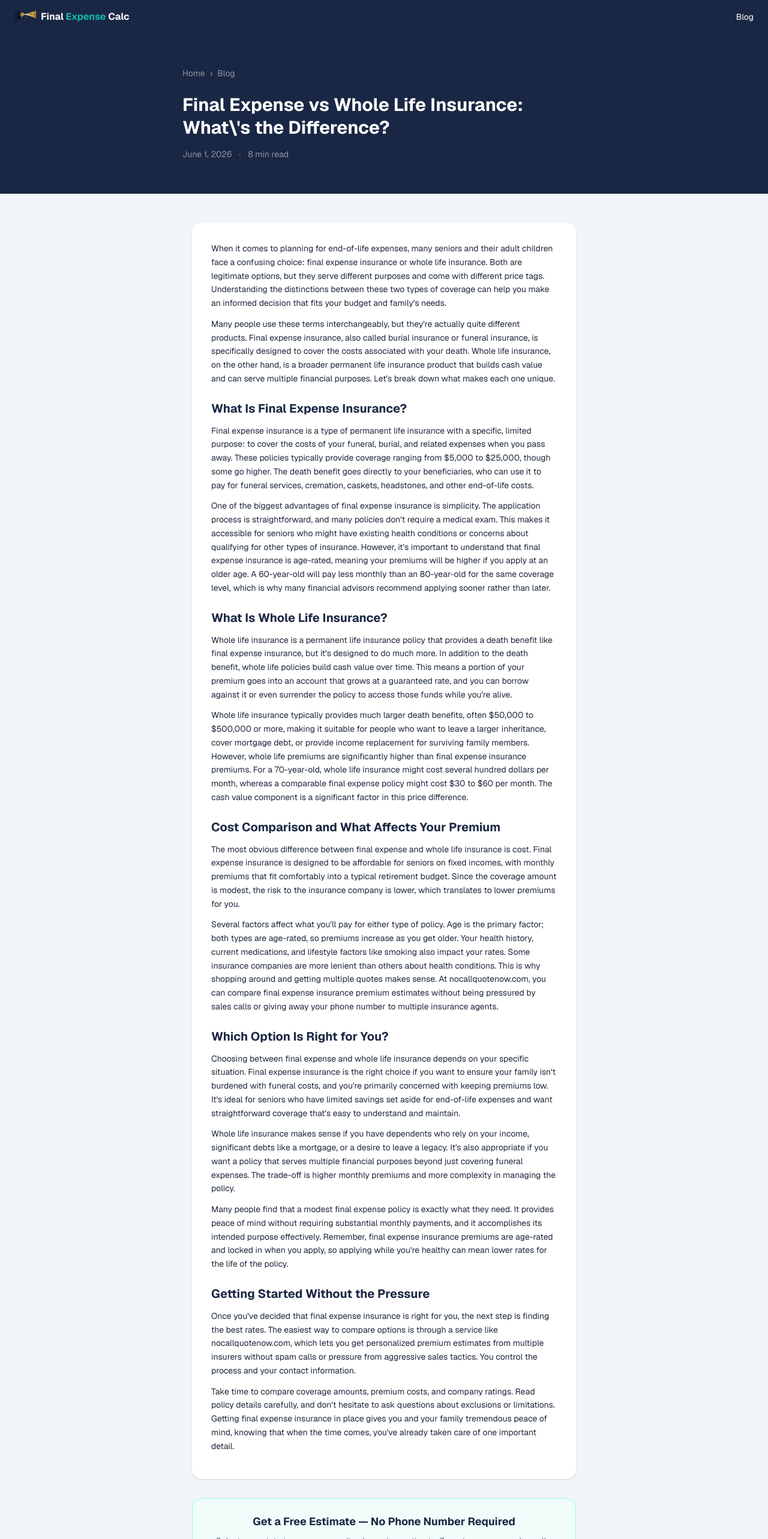
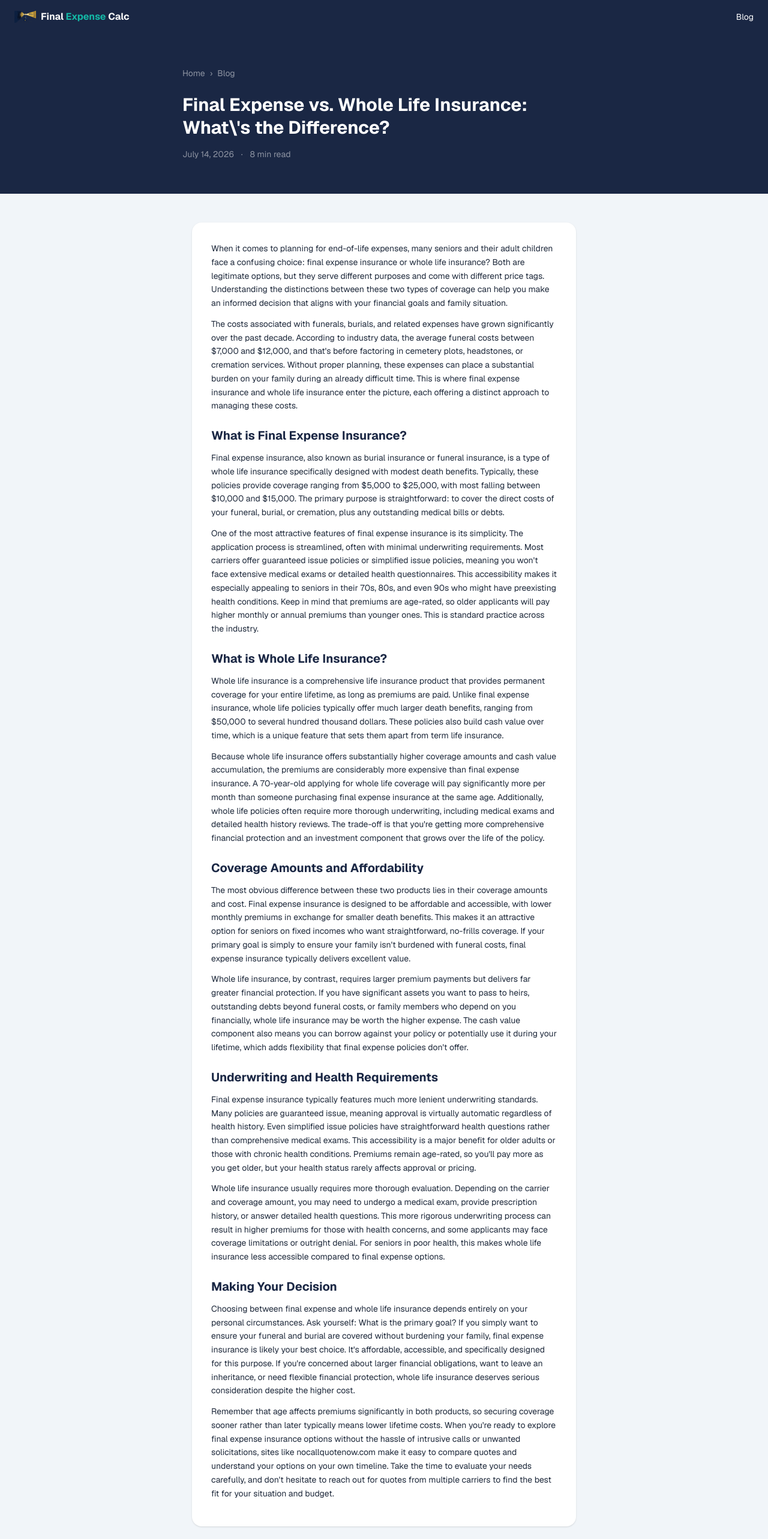
Before and after one commit to susthenewcomer45-arch/fex-calculator, a Next.js app: page /blog/final-expense-vs-whole-life-insurance-whats-the-difference in a window 1280 px wide. Shown: the top 2566 px of the page at 60% size. Built offline with nearby package versions, Linux system fonts and the light colour scheme.

Commit message:
Auto-publish: Final Expense vs. Whole Life Insurance: What's the Difference?

```diff
--- a/src/app/blog/final-expense-vs-whole-life-insurance-whats-the-difference/page.tsx
+++ b/src/app/blog/final-expense-vs-whole-life-insurance-whats-the-difference/page.tsx
@@ -1,15 +1,15 @@
-// Auto-generated 2026-06-01 — do not edit manually
+// Auto-generated 2026-07-14 — do not edit manually
 import type { Metadata } from 'next'
 import Link from 'next/link'
 import RelatedArticles from '@/components/RelatedArticles'
 
 export const metadata: Metadata = {
-  title: 'Final Expense vs Whole Life Insurance: What\'s the Difference? | NocallQuoteNow',
-  description: 'Learn the key differences between final expense and whole life insurance. Compare costs, coverage, and benefits to choose the right policy for your needs.',
+  title: 'Final Expense vs. Whole Life Insurance: What\'s the Difference? | NocallQuoteNow',
+  description: 'Learn the key differences between final expense and whole life insurance. Compare costs, coverage, and benefits to find the right fit for your needs.',
   alternates: { canonical: 'https://nocallquotenow.com/blog/final-expense-vs-whole-life-insurance-whats-the-difference' },
   openGraph: {
-    title: 'Final Expense vs Whole Life Insurance: What\'s the Difference? | NocallQuoteNow',
-    description: 'Learn the key differences between final expense and whole life insurance. Compare costs, coverage, and benefits to choose the right policy for your needs.',
+    title: 'Final Expense vs. Whole Life Insurance: What\'s the Difference? | NocallQuoteNow',
+    description: 'Learn the key differences between final expense and whole life insurance. Compare costs, coverage, and benefits to find the right fit for your needs.',
     url: 'https://nocallquotenow.com/blog/final-expense-vs-whole-life-insurance-whats-the-difference',
   },
 }
@@ -23,49 +23,48 @@ interface Section {
 const sections: Section[] = [
   {
     "paragraphs": [
-      "When it comes to planning for end-of-life expenses, many seniors and their adult children face a confusing choice: final expense insurance or whole life insurance. Both are legitimate options, but they serve different purposes and come with different price tags. Understanding the distinctions between these two types of coverage can help you make an informed decision that fits your budget and family's needs.",
-      "Many people use these terms interchangeably, but they're actually quite different products. Final expense insurance, also called burial insurance or funeral insurance, is specifically designed to cover the costs associated with your death. Whole life insurance, on the other hand, is a broader permanent life insurance product that builds cash value and can serve multiple financial purposes. Let's break down what makes each one unique."
+      "When it comes to planning for end-of-life expenses, many seniors and their adult children face a confusing choice: final expense insurance or whole life insurance? Both are legitimate options, but they serve different purposes and come with different price tags. Understanding the distinctions between these two types of coverage can help you make an informed decision that aligns with your financial goals and family situation.",
+      "The costs associated with funerals, burials, and related expenses have grown significantly over the past decade. According to industry data, the average funeral costs between $7,000 and $12,000, and that's before factoring in cemetery plots, headstones, or cremation services. Without proper planning, these expenses can place a substantial burden on your family during an already difficult time. This is where final expense insurance and whole life insurance enter the picture, each offering a distinct approach to managing these costs."
     ]
   },
   {
-    "heading": "What Is Final Expense Insurance?",
+    "heading": "What is Final Expense Insurance?",
     "paragraphs": [
-      "Final expense insurance is a type of permanent life insurance with a specific, limited purpose: to cover the costs of your funeral, burial, and related expenses when you pass away. These policies typically provide coverage ranging from $5,000 to $25,000, though some go higher. The death benefit goes directly to your beneficiaries, who can use it to pay for funeral services, cremation, caskets, headstones, and other end-of-life costs.",
-      "One of the biggest advantages of final expense insurance is simplicity. The application process is straightforward, and many policies don't require a medical exam. This makes it accessible for seniors who might have existing health conditions or concerns about qualifying for other types of insurance. However, it's important to understand that final expense insurance is age-rated, meaning your premiums will be higher if you apply at an older age. A 60-year-old will pay less monthly than an 80-year-old for the same coverage level, which is why many financial advisors recommend applying sooner rather than later."
+      "Final expense insurance, also known as burial insurance or funeral insurance, is a type of whole life insurance specifically designed with modest death benefits. Typically, these policies provide coverage ranging from $5,000 to $25,000, with most falling between $10,000 and $15,000. The primary purpose is straightforward: to cover the direct costs of your funeral, burial, or cremation, plus any outstanding medical bills or debts.",
+      "One of the most attractive features of final expense insurance is its simplicity. The application process is streamlined, often with minimal underwriting requirements. Most carriers offer guaranteed issue policies or simplified issue policies, meaning you won't face extensive medical exams or detailed health questionnaires. This accessibility makes it especially appealing to seniors in their 70s, 80s, and even 90s who might have preexisting health conditions. Keep in mind that premiums are age-rated, so older applicants will pay higher monthly or annual premiums than younger ones. This is standard practice across the industry."
     ]
   },
   {
-    "heading": "What Is Whole Life Insurance?",
+    "heading": "What is Whole Life Insurance?",
     "paragraphs": [
-      "Whole life insurance is a permanent life insurance policy that provides a death benefit like final expense insurance, but it's designed to do much more. In addition to the death benefit, whole life policies build cash value over time. This means a portion of your premium goes into an account that grows at a guaranteed rate, and you can borrow against it or even surrender the policy to access those funds while you're alive.",
-      "Whole life insurance typically provides much larger death benefits, often $50,000 to $500,000 or more, making it suitable for people who want to leave a larger inheritance, cover mortgage debt, or provide income replacement for surviving family members. However, whole life premiums are significantly higher than final expense insurance premiums. For a 70-year-old, whole life insurance might cost several hundred dollars per month, whereas a comparable final expense policy might cost $30 to $60 per month. The cash value component is a significant factor in this price difference."
+      "Whole life insurance is a comprehensive life insurance product that provides permanent coverage for your entire lifetime, as long as premiums are paid. Unlike final expense insurance, whole life policies typically offer much larger death benefits, ranging from $50,000 to several hundred thousand dollars. These policies also build cash value over time, which is a unique feature that sets them apart from term life insurance.",
+      "Because whole life insurance offers substantially higher coverage amounts and cash value accumulation, the premiums are considerably more expensive than final expense insurance. A 70-year-old applying for whole life coverage will pay significantly more per month than someone purchasing final expense insurance at the same age. Additionally, whole life policies often require more thorough underwriting, including medical exams and detailed health history reviews. The trade-off is that you're getting more comprehensive financial protection and an investment component that grows over the life of the policy."
     ]
   },
   {
-    "heading": "Cost Comparison and What Affects Your Premium",
+    "heading": "Coverage Amounts and Affordability",
     "paragraphs": [
-      "The most obvious difference between final expense and whole life insurance is cost. Final expense insurance is designed to be affordable for seniors on fixed incomes, with monthly premiums that fit comfortably into a typical retirement budget. Since the coverage amount is modest, the risk to the insurance company is lower, which translates to lower premiums for you.",
-      "Several factors affect what you'll pay for either type of policy. Age is the primary factor; both types are age-rated, so premiums increase as you get older. Your health history, current medications, and lifestyle factors like smoking also impact your rates. Some insurance companies are more lenient than others about health conditions. This is why shopping around and getting multiple quotes makes sense. At nocallquotenow.com, you can compare final expense insurance premium estimates without being pressured by sales calls or giving away your phone number to multiple insurance agents."
+      "The most obvious difference between these two products lies in their coverage amounts and cost. Final expense insurance is designed to be affordable and accessible, with lower monthly premiums in exchange for smaller death benefits. This makes it an attractive option for seniors on fixed incomes who want straightforward, no-frills coverage. If your primary goal is simply to ensure your family isn't burdened with funeral costs, final expense insurance typically delivers excellent value.",
+      "Whole life insurance, by contrast, requires larger premium payments but delivers far greater financial protection. If you have significant assets you want to pass to heirs, outstanding debts beyond funeral costs, or family members who depend on you financially, whole life insurance may be worth the higher expense. The cash value component also means you can borrow against your policy or potentially use it during your lifetime, which adds flexibility that final expense policies don't offer."
     ]
   },
   {
-    "heading": "Which Option Is Right for You?",
+    "heading": "Underwriting and Health Requirements",
     "paragraphs": [
-      "Choosing between final expense and whole life insurance depends on your specific situation. Final expense insurance is the right choice if you want to ensure your family isn't burdened with funeral costs, and you're primarily concerned with keeping premiums low. It's ideal for seniors who have limited savings set aside for end-of-life expenses and want straightforward coverage that's easy to understand and maintain.",
-      "Whole life insurance makes sense if you have dependents who rely on your income, significant debts like a mortgage, or a desire to leave a legacy. It's also appropriate if you want a policy that serves multiple financial purposes beyond just covering funeral expenses. The trade-off is higher monthly premiums and more complexity in managing the policy.",
-      "Many people find that a modest final expense policy is exactly what they need. It provides peace of mind without requiring substantial monthly payments, and it accomplishes its intended purpose effectively. Remember, final expense insurance premiums are age-rated and locked in when you apply, so applying while you're healthy can mean lower rates for the life of the policy."
+      "Final expense insurance typically features much more lenient underwriting standards. Many policies are guaranteed issue, meaning approval is virtually automatic regardless of health history. Even simplified issue policies have straightforward health questions rather than comprehensive medical exams. This accessibility is a major benefit for older adults or those with chronic health conditions. Premiums remain age-rated, so you'll pay more as you get older, but your health status rarely affects approval or pricing.",
+      "Whole life insurance usually requires more thorough evaluation. Depending on the carrier and coverage amount, you may need to undergo a medical exam, provide prescription history, or answer detailed health questions. This more rigorous underwriting process can result in higher premiums for those with health concerns, and some applicants may face coverage limitations or outright denial. For seniors in poor health, this makes whole life insurance less accessible compared to final expense options."
     ]
   },
   {
-    "heading": "Getting Started Without the Pressure",
+    "heading": "Making Your Decision",
     "paragraphs": [
-      "Once you've decided that final expense insurance is right for you, the next step is finding the best rates. The easiest way to compare options is through a service like nocallquotenow.com, which lets you get personalized premium estimates from multiple insurers without spam calls or pressure from aggressive sales tactics. You control the process and your contact information.",
-      "Take time to compare coverage amounts, premium costs, and company ratings. Read policy details carefully, and don't hesitate to ask questions about exclusions or limitations. Getting final expense insurance in place gives you and your family tremendous peace of mind, knowing that when the time comes, you've already taken care of one important detail."
+      "Choosing between final expense and whole life insurance depends entirely on your personal circumstances. Ask yourself: What is the primary goal? If you simply want to ensure your funeral and burial are covered without burdening your family, final expense insurance is likely your best choice. It's affordable, accessible, and specifically designed for this purpose. If you're concerned about larger financial obligations, want to leave an inheritance, or need flexible financial protection, whole life insurance deserves serious consideration despite the higher cost.",
+      "Remember that age affects premiums significantly in both products, so securing coverage sooner rather than later typically means lower lifetime costs. When you're ready to explore final expense insurance options without the hassle of intrusive calls or unwanted solicitations, sites like nocallquotenow.com make it easy to compare quotes and understand your options on your own timeline. Take the time to evaluate your needs carefully, and don't hesitate to reach out for quotes from multiple carriers to find the best fit for your situation and budget."
     ]
   }
 ]
 
-const postDate = '2026-06-01'
+const postDate = '2026-07-14'
 const readTime = '8 min read'
 
 export default function BlogPost() {
@@ -85,7 +84,7 @@ export default function BlogPost() {
             <Link href="/blog" className="hover:text-[#14b8a6] transition-colors">Blog</Link>
           </nav>
           <h1 className="font-bold text-white leading-tight mb-4 text-3xl">
-            Final Expense vs Whole Life Insurance: What\'s the Difference?
+            Final Expense vs. Whole Life Insurance: What\'s the Difference?
           </h1>
           <div className="flex items-center gap-3 text-sm text-white/50">
             <time dateTime={postDate}>{formattedDate}</time>
@@ -131,6 +130,8 @@ export default function BlogPost() {
           </Link>
         </div>
 
+        <RelatedArticles currentSlug="final-expense-vs-whole-life-insurance-whats-the-difference" />
+
         <div className="mt-8 flex gap-4 text-sm">
           <Link href="/blog" className="text-[#0d9488] hover:underline font-medium">
             ← Back to Blog
@@ -139,8 +140,6 @@ export default function BlogPost() {
             Home
           </Link>
         </div>
-
-        <RelatedArticles currentSlug="final-expense-vs-whole-life-insurance-whats-the-difference" />
       </article>
     </>
   )
```
